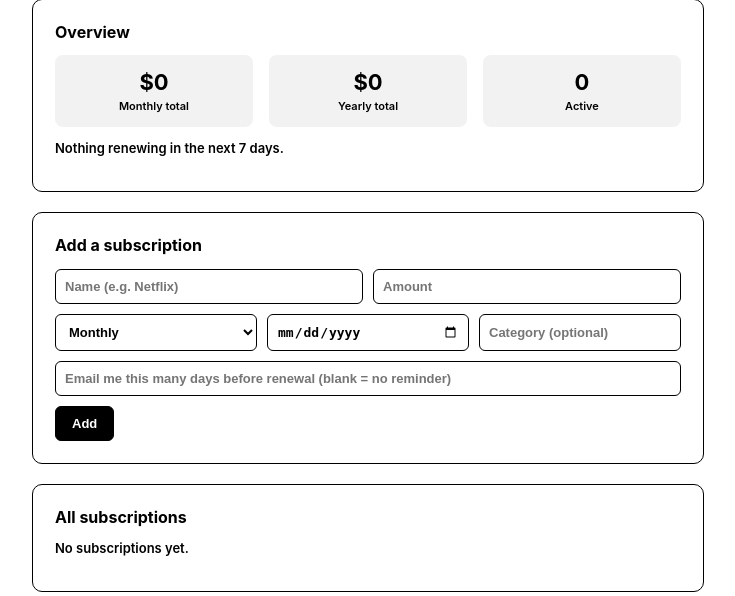
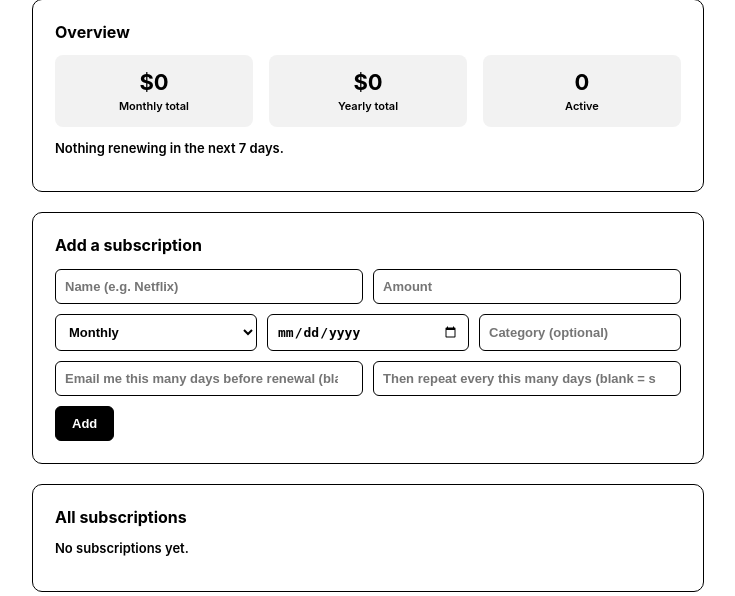
Before and after one commit to stephanieesha/subscription-tracker, a Flask app: page / in a window 1280 px wide. Shown: the part 104-700 px from the top of the page, without its empty margins (272-1007 px from the left). Run offline with Flask 3, Linux system fonts and the light colour scheme; the visitor is signed in with stand-in values (Sample User, id 1); data that the repository does not hold is empty; some libraries are stand-ins or nearby versions.

Commit message:
Repeat reminders at set interval

```diff
--- a/src/app.py
+++ b/src/app.py
@@ -47,6 +47,19 @@ def parse_reminder_days(raw):
     if days < 0 or days > MAX_REMINDER_DAYS:
         raise ValueError(f"remind_days_before must be between 0 and {MAX_REMINDER_DAYS}")
     return days
+
+
+def parse_repeat_days(raw):
+    """None, blank or 0 means no repeat. Otherwise a whole number of days from 1 to MAX_REMINDER_DAYS."""
+    if raw is None or raw == "":
+        return None
+    try:
+        days = int(raw)
+    except (ValueError, TypeError):
+        raise ValueError("remind_repeat_days must be a whole number of days")
+    if days < 0 or days > MAX_REMINDER_DAYS:
+        raise ValueError(f"remind_repeat_days must be between 0 and {MAX_REMINDER_DAYS}")
+    return days or None
 
 
 @app.before_request
@@ -140,8 +153,11 @@ def create_subscription():
 
     try:
         data["remind_days_before"] = parse_reminder_days(data.get("remind_days_before"))
+        data["remind_repeat_days"] = parse_repeat_days(data.get("remind_repeat_days"))
     except ValueError as error:
         return jsonify({"error": str(error)}), 400
+    if data["remind_repeat_days"] and data["remind_days_before"] is None:
+        return jsonify({"error": "Set a reminder before choosing a repeat"}), 400
 
     if max_subscriptions() and count_subscriptions() >= max_subscriptions():
         return jsonify({"error": f"The shared list is full ({max_subscriptions()} subscriptions) - cancel or ask the owner to clear it"}), 400
@@ -181,13 +197,20 @@ def set_reminder(sub_id):
     if sub is None:
         return jsonify({"error": "Subscription not found"}), 404
 
+    body = request.get_json() or {}
     try:
-        days = parse_reminder_days((request.get_json() or {}).get("days"))
+        days = parse_reminder_days(body.get("days"))
+        # Keep the current repeat unless the request sends one.
+        repeat = parse_repeat_days(body["repeat_days"]) if "repeat_days" in body else sub.get("remind_repeat_days")
     except ValueError as error:
         return jsonify({"error": str(error)}), 400
 
+    days_changed = days != sub.get("remind_days_before")
     sub["remind_days_before"] = days
-    sub["reminded_for_date"] = None  # a changed reminder may need to fire again for this renewal
+    sub["remind_repeat_days"] = repeat if days is not None else None  # a repeat needs a first reminder
+    if days_changed:
+        sub["reminded_for_date"] = None  # a changed reminder may need to fire again for this renewal
+        sub["last_reminder_on"] = None
     save_subscriptions(subscriptions)
     return jsonify(sub)
 
--- a/src/storage.py
+++ b/src/storage.py
@@ -16,7 +16,7 @@ DATA_PATH = Path(__file__).parent.parent / "data" / "subscriptions.json"
 
 COLUMNS = (
     "id", "name", "amount", "billing_cycle", "next_renewal_date", "category", "status",
-    "remind_days_before", "reminded_for_date",
+    "remind_days_before", "remind_repeat_days", "reminded_for_date", "last_reminder_on",
 )
 
 CREATE_TABLE = """
@@ -29,7 +29,9 @@ CREATE TABLE IF NOT EXISTS subscriptions (
     category TEXT NOT NULL DEFAULT 'Other',
     status TEXT NOT NULL DEFAULT 'active',
     remind_days_before INTEGER,
+    remind_repeat_days INTEGER,
     reminded_for_date TEXT,
+    last_reminder_on TEXT,
     created_at TIMESTAMPTZ NOT NULL DEFAULT now()
 )
 """
@@ -38,6 +40,8 @@ CREATE TABLE IF NOT EXISTS subscriptions (
 MIGRATIONS = (
     "ALTER TABLE subscriptions ADD COLUMN IF NOT EXISTS remind_days_before INTEGER",
     "ALTER TABLE subscriptions ADD COLUMN IF NOT EXISTS reminded_for_date TEXT",
+    "ALTER TABLE subscriptions ADD COLUMN IF NOT EXISTS remind_repeat_days INTEGER",
+    "ALTER TABLE subscriptions ADD COLUMN IF NOT EXISTS last_reminder_on TEXT",
 )
 
 
@@ -76,14 +80,15 @@ def save_subscriptions(subscriptions: list) -> None:
                 conn.execute(
                     """
                     INSERT INTO subscriptions (id, name, amount, billing_cycle, next_renewal_date, category, status,
-                                               remind_days_before, reminded_for_date)
+                                               remind_days_before, remind_repeat_days, reminded_for_date, last_reminder_on)
                     VALUES (%(id)s, %(name)s, %(amount)s, %(billing_cycle)s, %(next_renewal_date)s, %(category)s, %(status)s,
-                            %(remind_days_before)s, %(reminded_for_date)s)
+                            %(remind_days_before)s, %(remind_repeat_days)s, %(reminded_for_date)s, %(last_reminder_on)s)
                     ON CONFLICT (id) DO UPDATE SET
                         name = EXCLUDED.name, amount = EXCLUDED.amount, billing_cycle = EXCLUDED.billing_cycle,
                         next_renewal_date = EXCLUDED.next_renewal_date, category = EXCLUDED.category,
                         status = EXCLUDED.status, remind_days_before = EXCLUDED.remind_days_before,
-                        reminded_for_date = EXCLUDED.reminded_for_date
+                        remind_repeat_days = EXCLUDED.remind_repeat_days, reminded_for_date = EXCLUDED.reminded_for_date,
+                        last_reminder_on = EXCLUDED.last_reminder_on
                     """,
                     {column: sub.get(column) for column in COLUMNS},
                 )
@@ -103,7 +108,9 @@ def add_subscription(data: dict) -> dict:
         "category": data.get("category", "Other"),
         "status": "active",
         "remind_days_before": data.get("remind_days_before"),
+        "remind_repeat_days": data.get("remind_repeat_days"),
         "reminded_for_date": None,
+        "last_reminder_on": None,
     }
     if using_database():
         save_subscriptions([new_sub])  # inserts just this row, without touching the others
--- a/templates/index.html
+++ b/templates/index.html
@@ -69,6 +69,7 @@
       </div>
       <div class="form-row">
         <input type="number" id="remindDays" min="0" max="365" placeholder="Email me this many days before renewal (blank = no reminder)" />
+        <input type="number" id="remindRepeat" min="1" max="365" placeholder="Then repeat every this many days (blank = send once)" />
       </div>
       <button onclick="addSubscription()">Add</button>
     </div>
@@ -119,7 +120,7 @@
         <div class="sub-row ${s.status === 'cancelled' ? 'cancelled' : ''}">
           <div>
             <span class="sub-name">${esc(s.name)}</span>
-            <span class="sub-meta"> - $${esc(s.amount)}/${esc(s.billing_cycle)} - next: ${esc(s.next_renewal_date)}${s.remind_days_before != null ? ` - email ${esc(s.remind_days_before)} day(s) before` : ''}</span>
+            <span class="sub-meta"> - $${esc(s.amount)}/${esc(s.billing_cycle)} - next: ${esc(s.next_renewal_date)}${s.remind_days_before != null ? ` - email ${esc(s.remind_days_before)} day(s) before${s.remind_repeat_days ? `, then every ${esc(s.remind_repeat_days)} day(s)` : ''}` : ''}</span>
             ${s.status === 'cancelled' ? '<span class="soon-flag">cancelled</span>' : ''}
           </div>
           ${s.status === 'active' ? `
@@ -144,6 +145,7 @@
         next_renewal_date: document.getElementById('nextRenewal').value,
         category: document.getElementById('category').value.trim(),
         remind_days_before: document.getElementById('remindDays').value,
+        remind_repeat_days: document.getElementById('remindRepeat').value,
       };
 
       const res = await fetch('/api/subscriptions', {
@@ -163,6 +165,7 @@
       document.getElementById('nextRenewal').value = '';
       document.getElementById('category').value = '';
       document.getElementById('remindDays').value = '';
+      document.getElementById('remindRepeat').value = '';
 
       loadDashboard();
       loadSubscriptions();
@@ -178,10 +181,21 @@
         return;
       }
 
+      let repeat = null;
+      if (days !== null) {
+        const repeatAnswer = prompt('Repeat every how many days until renewal? Leave blank to send once.');
+        if (repeatAnswer === null) return;
+        repeat = repeatAnswer.trim() === '' ? null : Number(repeatAnswer);
+        if (repeat !== null && (!Number.isInteger(repeat) || repeat < 1 || repeat > 365)) {
+          alert('Enter a whole number from 1 to 365, or leave it blank.');
+          return;
+        }
+      }
+
       const res = await fetch(`/api/subscriptions/${id}/reminder`, {
         method: 'POST',
         headers: { 'Content-Type': 'application/json' },
-        body: JSON.stringify({ days }),
+        body: JSON.stringify({ days, repeat_days: repeat }),
       });
       if (!res.ok) {
         alert((await res.json()).error);
```
Also changed, not shown: src/reminders.py (+20 -1 lines), tests/test_reminders.py (+75 -0 lines).
